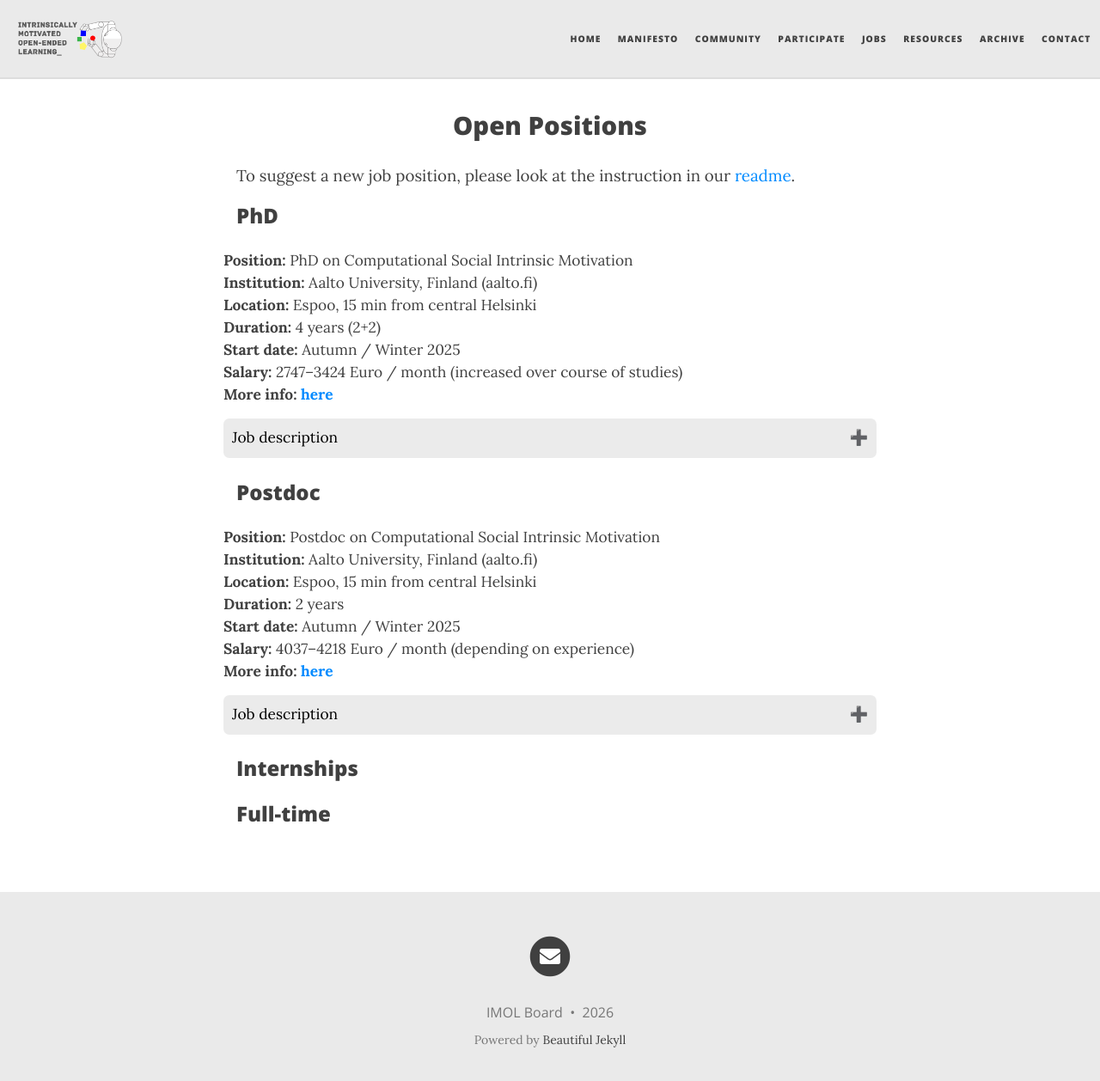
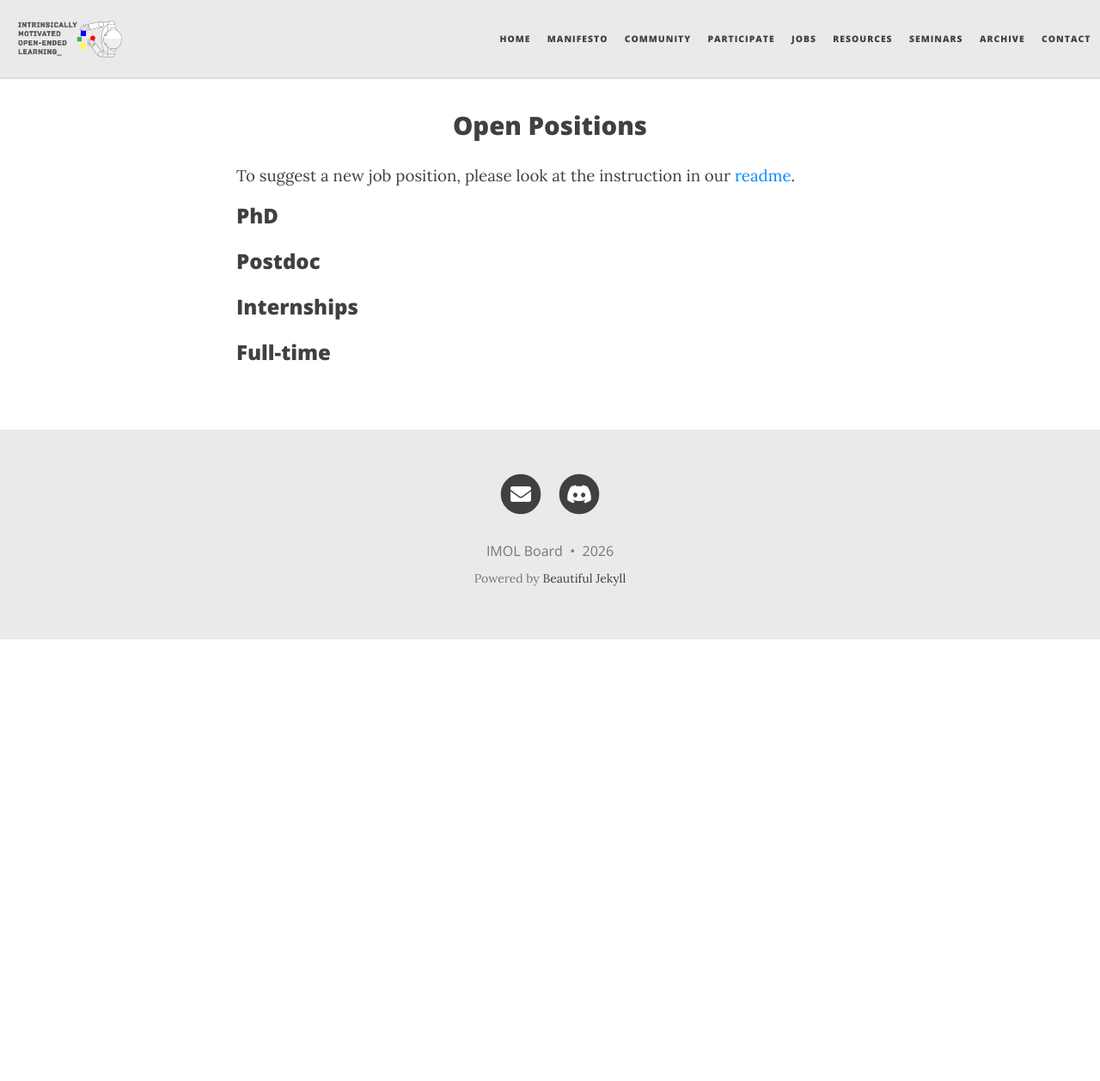
Before and after one commit to imol-community/imol-community.github.io, a Jekyll site: the page built from jobs.md, in a window 1280 px wide and 1281 px high. Shown: the top 1258 px of the window at 86% size. Built offline with Jekyll 4.4.1, drawn with Linux system fonts in a browser that asks for light colours; nearby versions of some CDN libraries.

Commit message:
save changes

```diff
--- a/_config.yml
+++ b/_config.yml
@@ -20,6 +20,7 @@ navbar-links:
   Participate: "participate"
   Jobs: "jobs"
   Resources: "resources"
+  Seminars: "https://imol-seminars.github.io/"
   Archive: "archive"
   Contact: "contact"
 
@@ -43,6 +44,7 @@ title-img: /assets/img/imol_logo.png
 # Uncomment the links you want to show and add your information to each one.
 social-network-links:
   email: "contact@imol-community.org"
+  discord: invite/FEyZsfvmTf
 #   rss: true  # remove this line if you don't want to show an RSS link at the bottom
 #   facebook: deanattali
 #   github: daattali
--- a/index.html
+++ b/index.html
@@ -19,7 +19,7 @@ title: Welcome to the IMOL Community
     In particular, IMOL focuses on the role of intrinsic motivations in supporting this process of autonomous development within embodied artificial agents.
 
     This website is the major connecting portal for the IMOL community. It promotes the exchange of ideas, interactions, tools and cumulative results supporting the
-    enterprise towards more autonomous and versatile artificial agents.
+    enterprise towards more autonomous and versatile artificial agents. You can also follow the IMOL seminars on the <a href="https://imol-seminars.github.io/" target="_blank">seminar website</a>.
 </div>
 
 
--- a/jobs.md
+++ b/jobs.md
@@ -10,48 +10,7 @@ To suggest a new job position, please look at the instruction in our <a href="ht
 
 <h3 style='margin-bottom: 20pt;'>PhD</h3>
 
-<div class='row' style="font-size: 13pt;margin-bottom: 20pt;">
-    <p>
-        <b>Position: </b> PhD on Computational Social Intrinsic Motivation <br>
-        <b>Institution: </b> Aalto University, Finland (aalto.fi) <br>
-        <b>Location: </b> Espoo, 15 min from central Helsinki <br>
-        <b>Duration: </b> 4 years (2+2) <br>
-        <b>Start date: </b> Autumn / Winter 2025 <br>
-        <b>Salary: </b> 2747–3424 Euro / month (increased over course of studies) <br>
-        <b>More info: <a href="https://www.aalto.fi/en/open-positions/doctoral-researcher-and-postdoc-positions-to-work-on-computational-social-intrinsic-motivation-sim" target="_blank">here</a></b>
-    </p>
-    <!-- Please give an expiration date here for this position: 30.9.2025} -->
-    <button type="button" class="collapsible" style="font-size: 13pt">Job description</button>
-    <div class="content">
-        <p style='margin-top: 5pt;font-size: 11pt;'>
-        The Autotelic Interaction Research (AIR) group at the Dept. of Computer Science, Aalto University, Finland is looking for a PhD researcher (2+2 years) to work on Computational Social Intrinsic Motivation (SIM), an exciting research area seeking to harness to power of computational intrinsic motivation in the interaction of multiple agents. In close collaboration with the AIR group, world-leading international collaborators, and a postdoc on the same project, you’ll be implementing new, scalable SIM models, design large-scale simulation / user studies and turn these models into groundbreaking videogame AI applications. Full project description & application instructions: <a href="https://www.aalto.fi/en/open-positions/doctoral-researcher-and-postdoc-positions-to-work-on-computational-social-intrinsic-motivation-sim" target="_blank">here</a>
-
-        </p>
-    </div>
-</div>
-
-
-
-
 <h3 style='margin-bottom: 20pt;'>Postdoc</h3>
-<div class='row' style="font-size: 13pt;margin-bottom: 20pt;">
-    <p>
-        <b>Position: </b> Postdoc on Computational Social Intrinsic Motivation<br>
-        <b>Institution: </b> Aalto University, Finland (aalto.fi) <br>
-        <b>Location: </b> Espoo, 15 min from central Helsinki <br>
-        <b>Duration: </b> 2 years <br>
-        <b>Start date: </b> Autumn / Winter 2025 <br>
-        <b>Salary: </b> 4037–4218 Euro / month (depending on experience) <br>
-        <b>More info: <a href="https://www.aalto.fi/en/open-positions/doctoral-researcher-and-postdoc-positions-to-work-on-computational-social-intrinsic-motivation-sim" target="_blank">here</a></b>
-    </p>
-    <!-- Please give an expiration date here for this position: 30.9.2025} -->
-    <button type="button" class="collapsible" style="font-size: 13pt">Job description</button>
-    <div class="content">
-        <p style='margin-top: 5pt;font-size: 11pt;'>
-        The Autotelic Interaction Research (AIR) group at the Dept. of Computer Science, Aalto University, Finland is looking for a Postdoc (2 years) to work on Computational Social Intrinsic Motivation (SIM), an exciting research area seeking to harness to power of computational intrinsic motivation in the interaction of multiple agents. In close collaboration with the AIR group, world-leading international collaborators, and a PhD researcher on the same project, you’ll be implementing new, scalable SIM models, design large-scale simulation / user studies and turn these models into groundbreaking videogame AI applications. Full project description & application instructions:  <a href="https://www.aalto.fi/en/open-positions/doctoral-researcher-and-postdoc-positions-to-work-on-computational-social-intrinsic-motivation-sim" target="_blank">here</a>
-        </p>
-    </div>
-</div>
 
 
 <h3 style='margin-bottom: 20pt;'>Internships</h3>
```
Also changed, not shown: other parts of index.html (+1 -0 lines), home.md (+2 -1 lines), participate.md (+2 -0 lines), 1 other file.
